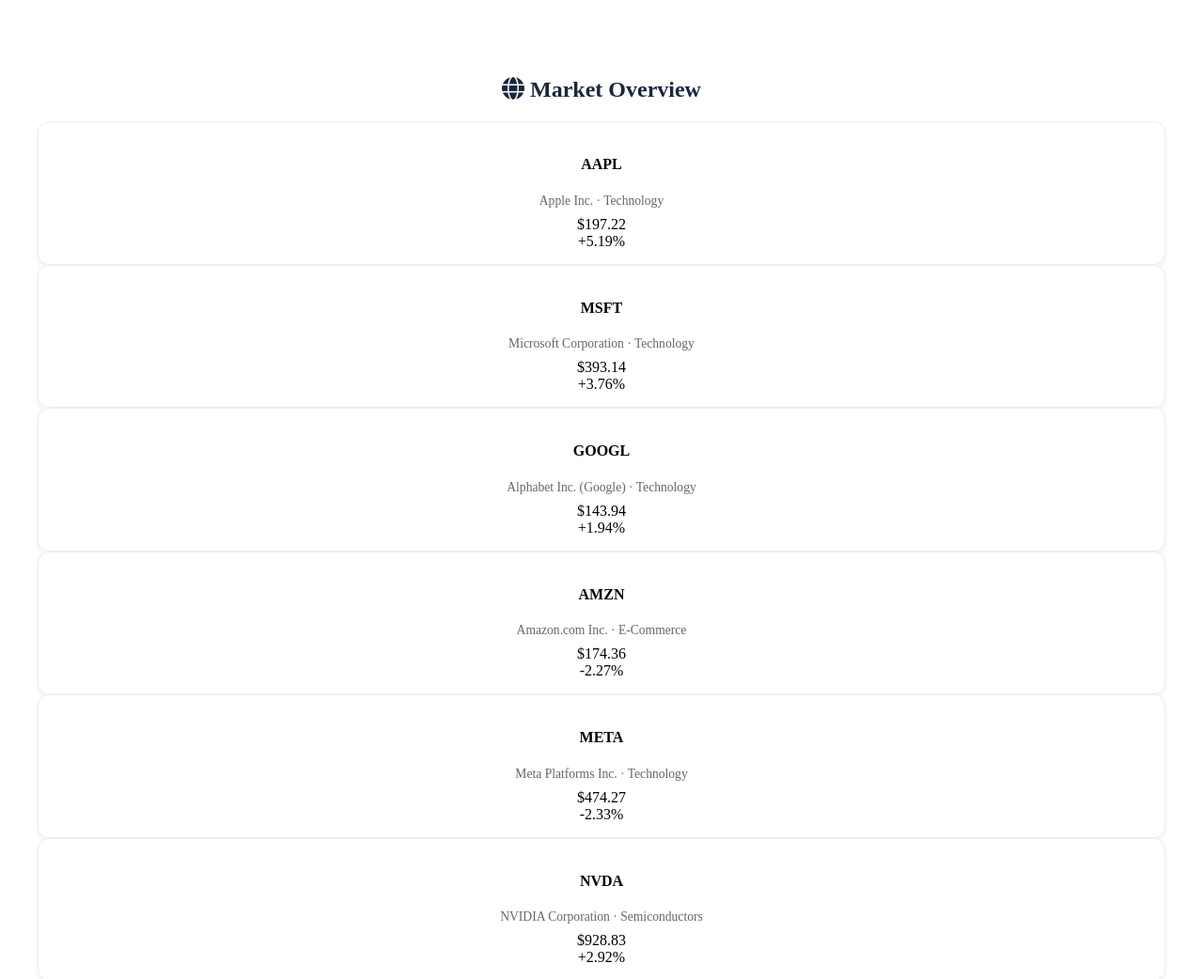
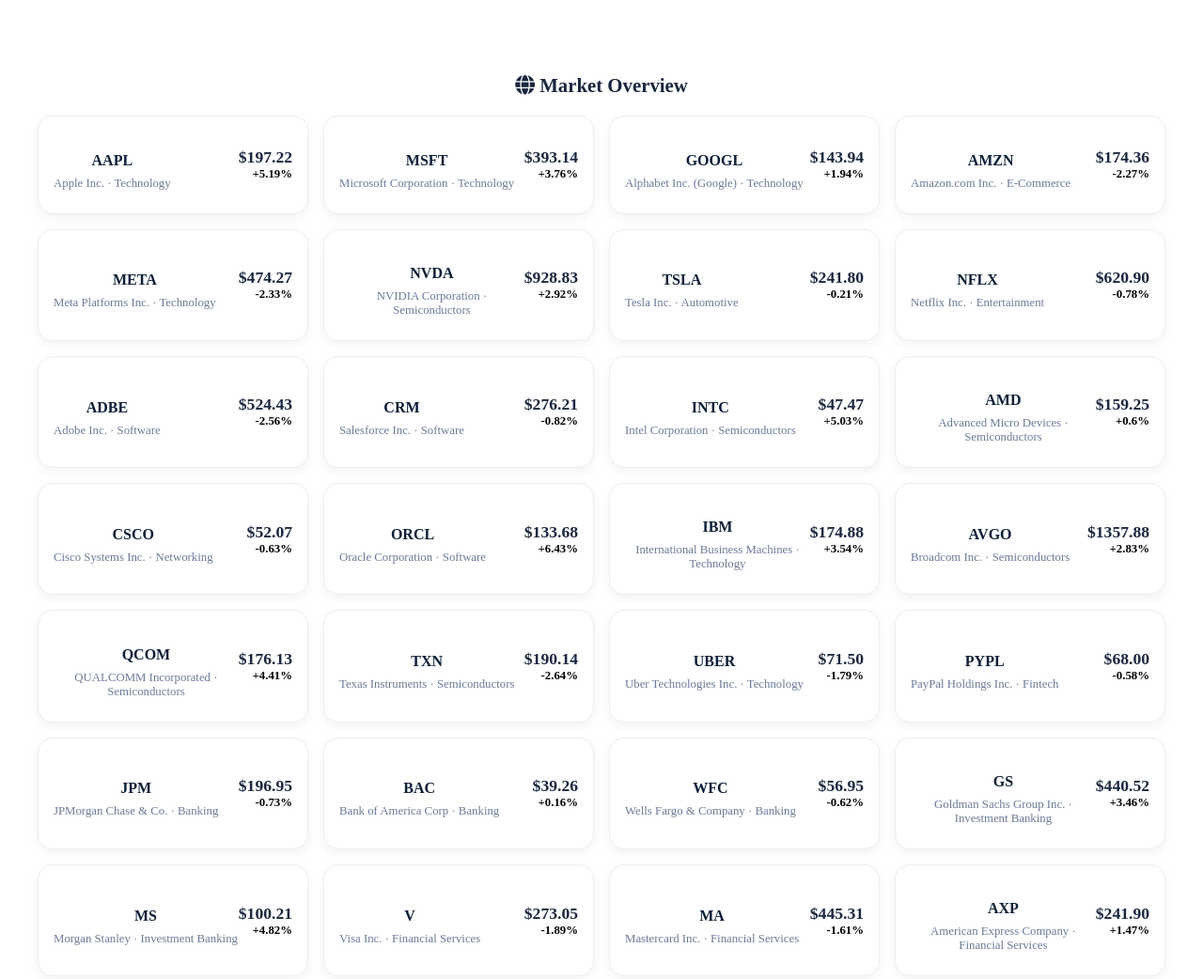
Before and after one commit to yourbishalananta-hash/DreamShare, a plain HTML site: page index.html in a window 1280 px wide. Shown: the part 1770-2812 px from the top of the page at 94% size. Drawn offline with nearby package versions, Linux system fonts and the light colour scheme.

Commit message:
Update style.css

```diff
--- a/style.css
+++ b/style.css
@@ -36,3 +36,59 @@
     color: #666;
     margin: 8px 0;
 }
+/* Stock Container Styles */
+.stock-container h2 {
+  font-size: 1.3rem;
+  font-weight: 700;
+  color: #1a2740;
+}
+
+.market-grid {
+  display: grid;
+  grid-template-columns: repeat(auto-fit, minmax(250px, 1fr));
+  gap: 1rem;
+}
+
+.stock-card {
+  background: white;
+  border-radius: 1rem;
+  padding: 1rem;
+  display: flex;
+  justify-content: space-between;
+  align-items: center;
+  box-shadow: 0 4px 12px rgba(0,0,0,0.05);
+  transition: transform 0.2s, box-shadow 0.2s;
+}
+
+.stock-card:hover {
+  transform: translateY(-2px);
+  box-shadow: 0 6px 16px rgba(0,0,0,0.1);
+  cursor: pointer;
+}
+
+.stock-info h4 {
+  font-weight: 700;
+  font-size: 1rem;
+  color: #0a1f38;
+  margin-bottom: 0.2rem;
+}
+
+.stock-info p {
+  font-size: 0.8rem;
+  color: #6b7a99;
+}
+
+.stock-price {
+  text-align: right;
+}
+
+.stock-price .price {
+  font-weight: 700;
+  font-size: 1.1rem;
+  color: #1a2740;
+}
+
+.stock-price .change {
+  font-size: 0.8rem;
+  font-weight: 600;
+}
```
